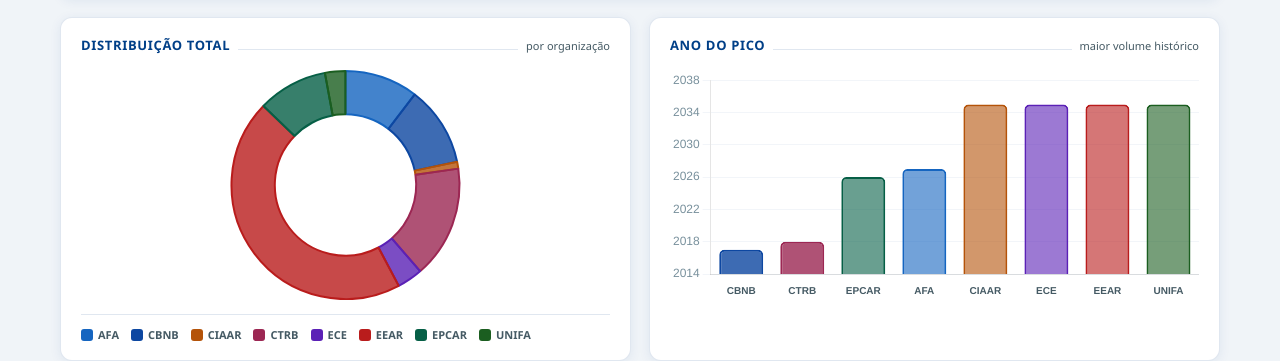
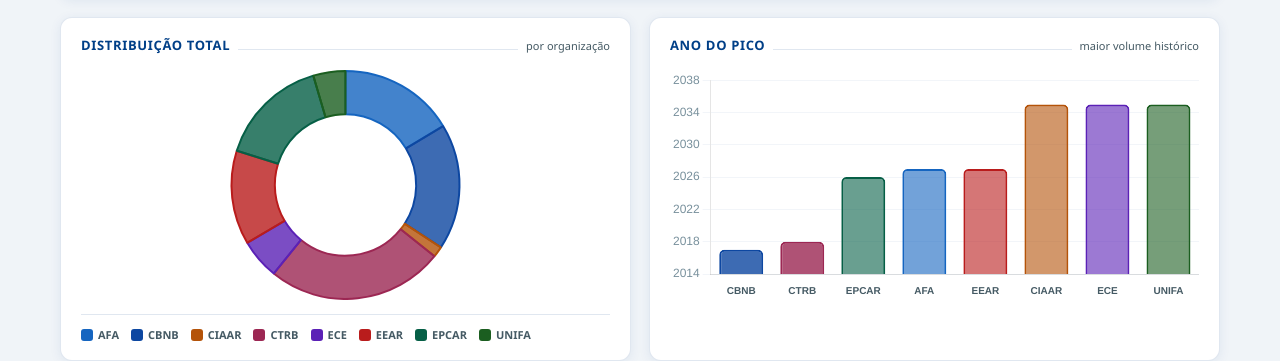
Before and after one commit to Martane1/diagonal_aposentadoria, a plain HTML site: page index.html in a window 1280 px wide. Shown: the part 792-1153 px from the top of the page. Drawn offline with nearby package versions, Linux system fonts and the light colour scheme.

Commit message:
Update index.html

```diff
--- a/index.html
+++ b/index.html
@@ -313,7 +313,7 @@ const RAW = {
   CIAAR: {2016:0,2017:0,2018:0,2019:0,2020:0,2021:0,2022:0,2023:0,2024:0,2025:0,2026:0,2027:0,2028:1,2029:0,2030:0,2031:0,2032:0,2033:0,2034:1,2035:2,2036:0},
   CTRB:  {2016:4,2017:4,2018:8,2019:1,2020:6,2021:4,2022:3,2023:4,2024:3,2025:1,2026:3,2027:0,2028:4,2029:0,2030:2,2031:1,2032:8,2033:1,2034:0,2035:6,2036:3},
   ECE:   {2016:0,2017:0,2018:0,2019:0,2020:0,2021:0,2022:0,2023:0,2024:0,2025:0,2026:0,2027:3,2028:2,2029:0,2030:2,2031:2,2032:0,2033:0,2034:0,2035:6,2036:0},
-  EEAR:  {2016:4,2017:1,2018:2,2019:0,2020:0,2021:0,2022:1,2023:2,2024:2,2025:2,2026:2,2027:12,2028:14,2029:15,2030:16,2031:17,2032:18,2033:18,2034:18,2035:21,2036:21},
+  EEAR:  {2016:4,2017:1,2018:2,2019:0,2020:0,2021:0,2022:1,2023:2,2024:2,2025:2,2026:2, 2027:10, 2028:2, 2029:1, 2030:1, 2031:1, 2032:1, 2033:0, 2034:0, 2035:3, 2036:0},
   EPCAR: {2016:2,2017:1,2018:1,2019:2,2020:1,2021:4,2022:2,2023:0,2024:1,2025:2,2026:5,2027:1,2028:2,2029:2,2030:2,2031:2,2032:2,2033:2,2034:3,2035:3,2036:1},
   UNIFA: {2016:0,2017:0,2018:0,2019:0,2020:1,2021:0,2022:1,2023:1,2024:0,2025:0,2026:0,2027:0,2028:0,2029:0,2030:1,2031:0,2032:1,2033:0,2034:0,2035:4,2036:3}
 };
```
